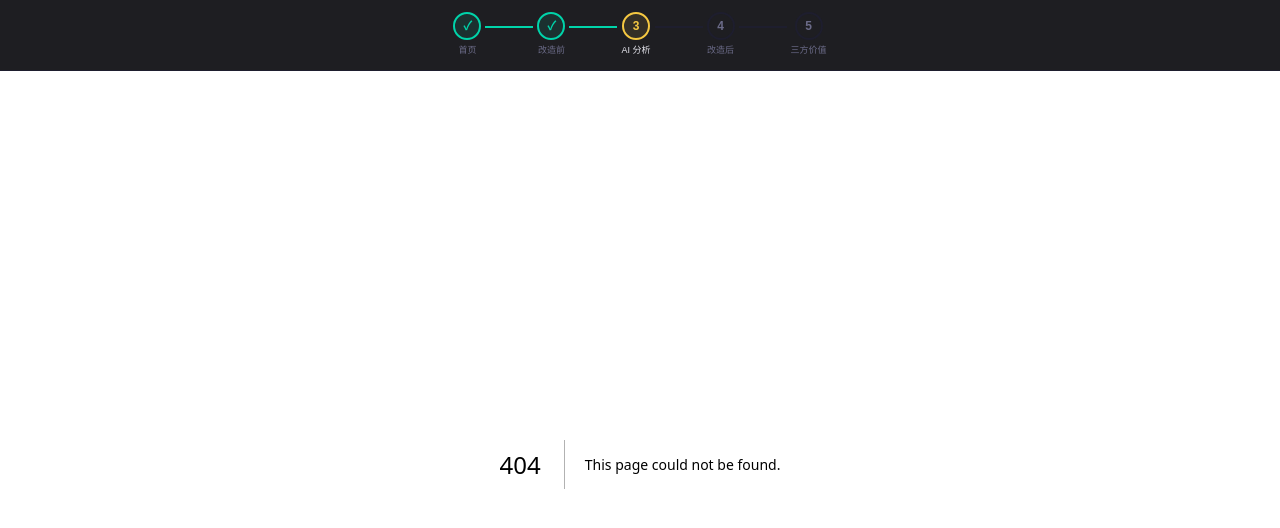
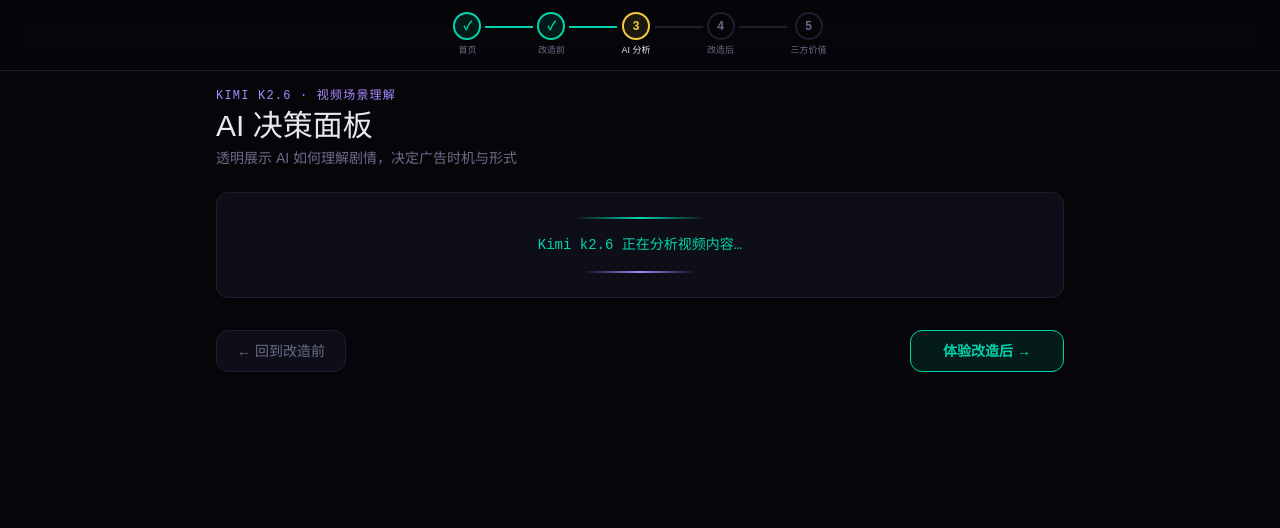
Before and after one commit to Zhongrui-CHEN-0830/addrama, a Next.js app: page /ai-analysis in a window 1280 px wide. Before the commit this address had no page. Shown: the top 528 px of the page. Built offline with nearby package versions, Linux system fonts and the light colour scheme.

Commit message:
feat: implement /ai-analysis page with Kimi results

```diff
--- /dev/null
+++ b/app/ai-analysis/page.tsx
@@ -0,0 +1,120 @@
+'use client'
+
+import { useEffect, useState } from 'react'
+import { useRouter } from 'next/navigation'
+import { motion } from 'framer-motion'
+import AiPanel from '@/components/AiPanel'
+import AdFormatSelector from '@/components/AdFormatSelector'
+import RhythmTimeline from '@/components/RhythmTimeline'
+import type { GenerateAdResponse } from '@/types'
+
+export default function AiAnalysisPage() {
+  const router = useRouter()
+  const [result, setResult] = useState<GenerateAdResponse | null>(null)
+  const [isLoading, setIsLoading] = useState(true)
+
+  useEffect(() => {
+    const cached = sessionStorage.getItem('addrama_ad_result')
+    if (cached) {
+      try {
+        setResult(JSON.parse(cached))
+        setIsLoading(false)
+        return
+      } catch {}
+    }
+
+    // If not ready yet, poll every 2s
+    const interval = setInterval(() => {
+      const data = sessionStorage.getItem('addrama_ad_result')
+      if (data) {
+        try {
+          setResult(JSON.parse(data))
+          setIsLoading(false)
+          clearInterval(interval)
+        } catch {}
+      }
+    }, 2000)
+
+    return () => clearInterval(interval)
+  }, [])
+
+  const MOCK_DURATION = 240 // 4 minutes default
+
+  return (
+    <main className="min-h-screen p-6 max-w-4xl mx-auto">
+      <motion.div initial={{ opacity: 0 }} animate={{ opacity: 1 }} className="mb-6">
+        <p className="text-xs font-mono-syne tracking-widest mb-1" style={{ color: 'var(--purple)' }}>
+          KIMI K2.6 · 视频场景理解
+        </p>
+        <h2 className="font-display text-3xl mb-1" style={{ color: 'var(--text)' }}>AI 决策面板</h2>
+        <p className="text-sm" style={{ color: 'var(--muted)' }}>透明展示 AI 如何理解剧情，决定广告时机与形式</p>
+      </motion.div>
+
+      <div className="grid grid-cols-1 gap-6">
+        {/* Rhythm timeline */}
+        {result && (
+          <motion.div
+            initial={{ opacity: 0, y: 10 }}
+            animate={{ opacity: 1, y: 0 }}
+            className="rounded-xl p-5"
+            style={{ background: 'var(--surface)', border: '1px solid var(--border)' }}
+          >
+            <p className="text-[9px] font-bold tracking-widest uppercase mb-4" style={{ color: 'var(--muted)' }}>
+              剧情节奏识别
+            </p>
+            <RhythmTimeline
+              timeline={result.rhythmTimeline}
+              durationSec={MOCK_DURATION}
+              currentSec={35}
+            />
+          </motion.div>
+        )}
+
+        {/* Scene analysis + AI panel */}
+        <AiPanel
+          sceneAnalysis={result?.sceneAnalysis ?? {
+            sceneType: '', emotionScore: 0, tags: [],
+            advertisingRisk: 'high', recommendedAdType: '', reasoning: '',
+          }}
+          adFormat={result?.adFormat ?? 'buffer-card'}
+          adFormatReason={result?.adFormatReason ?? ''}
+          isLoading={isLoading}
+        />
+
+        {/* Ad format selector */}
+        {result && (
+          <motion.div
+            initial={{ opacity: 0, y: 10 }}
+            animate={{ opacity: 1, y: 0 }}
+            transition={{ delay: 0.2 }}
+            className="rounded-xl p-5"
+            style={{ background: 'var(--surface)', border: '1px solid var(--border)' }}
+          >
+            <p className="text-[9px] font-bold tracking-widest uppercase mb-4" style={{ color: 'var(--muted)' }}>
+              广告形式选择
+            </p>
+            <AdFormatSelector selected={result.adFormat} reason={result.adFormatReason} />
+          </motion.div>
+        )}
+
+        {/* Navigation */}
+        <div className="flex justify-between items-center mt-2">
+          <button
+            onClick={() => router.push('/before')}
+            className="px-5 py-2.5 rounded-xl text-sm transition-all hover:opacity-80"
+            style={{ background: 'var(--surface)', border: '1px solid var(--border)', color: 'var(--muted)' }}
+          >
+            ← 回到改造前
+          </button>
+          <button
+            onClick={() => router.push('/after')}
+            className="px-8 py-2.5 rounded-xl font-bold text-sm transition-all hover:opacity-80"
+            style={{ background: 'var(--teal-dim)', border: '1px solid var(--teal)', color: 'var(--teal)' }}
+          >
+            体验改造后 →
+          </button>
+        </div>
+      </div>
+    </main>
+  )
+}
```
